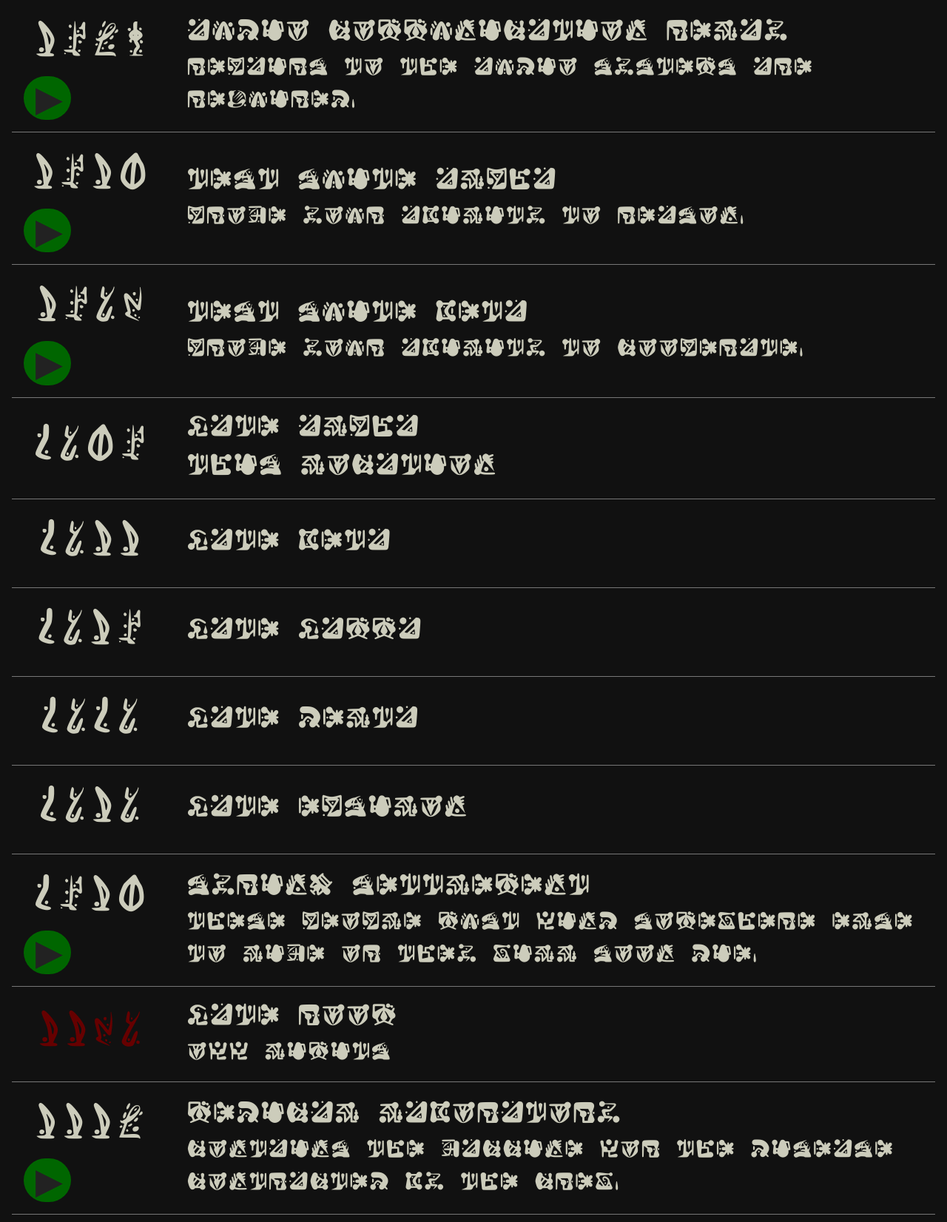
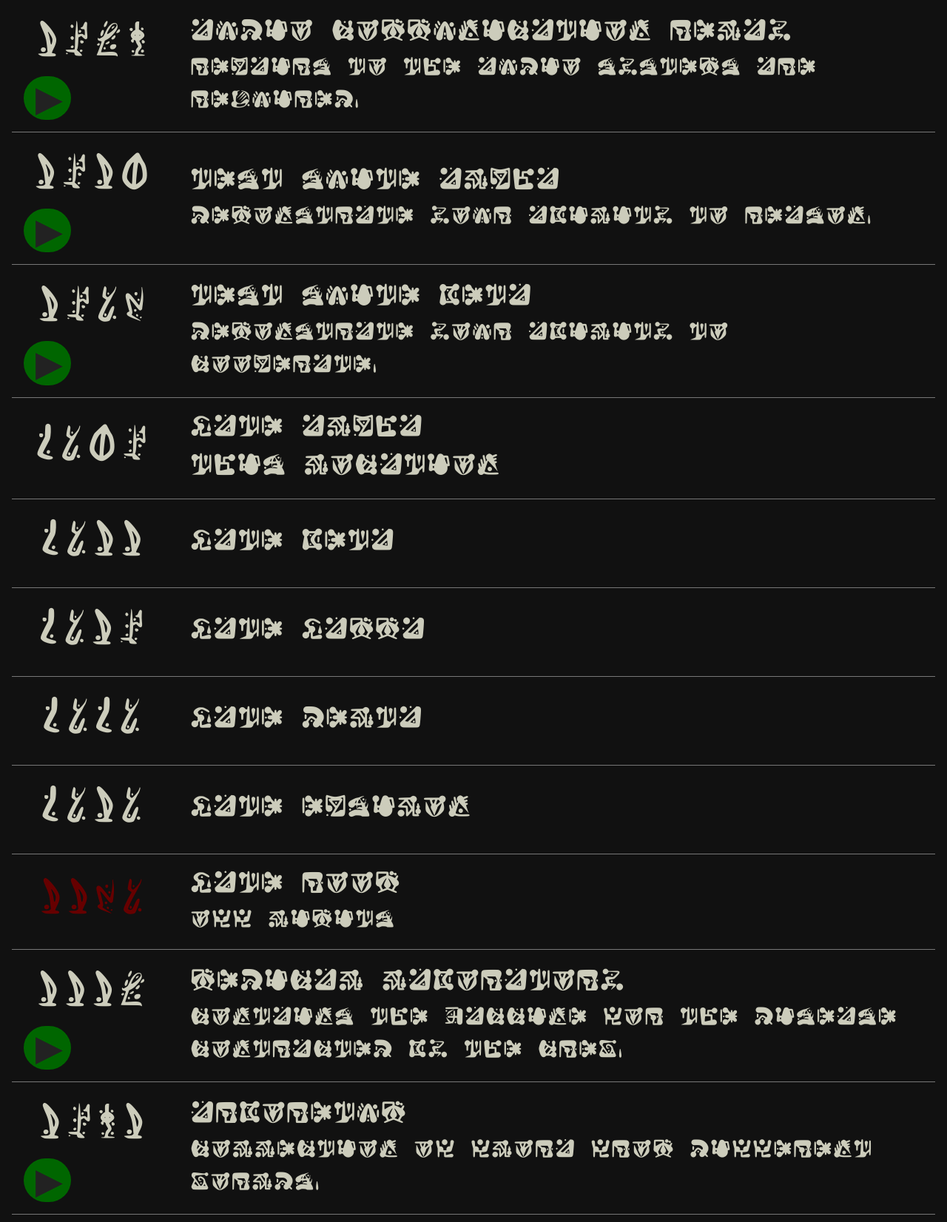
Before and after one commit to indefinitedevil/aztlan-console, a PHP site: page /rings.php in a window 1280 px wide. Shown: the whole page at 74% size. Run offline with PHP 8.4, Linux system fonts and the light colour scheme.

Commit message:
encounter updates

```diff
--- a/rings.php
+++ b/rings.php
@@ -8,46 +8,57 @@ $trials1 = [
 		'code' => 1796,
 		'name' => 'Audio Communication Relay',
 		'info' => 'Repairs to the audio systems are required.',
-        'audio' => '1796',
+        'audio' => 'audio-repair',
 	],
 	[
 		'code' => 1710,
 		'name' => 'Test Suite Alpha',
-		'info' => 'Prove your ability to reason.',
-        'audio' => '1710',
+		'info' => 'Demonstrate your ability to reason.',
+        'audio' => 'reason',
 	],
 	[
 		'code' => 1735,
 		'name' => 'Test Suite Beta',
-		'info' => 'Prove your ability to cooperate.',
-        'audio' => '1735',
+		'info' => 'Demonstrate your ability to cooperate.',
+        'audio' => 'cooperate',
 	],
 ];
-//$trials1 = [];
 $trials2 = [
 	[
-		'code' => 1796,
-		'name' => 'Audio Communication Relay',
-		'info' => 'Repairs to the audio systems are required.',
-        'audio' => '1796',
+		'code' => 2710,
+		'name' => 'Syrinx Settlement',
+		'info' => 'These people must find somewhere else to live or they will soon die.',
+        'audio' => 'syrinx',
+	],
+];
+$trials3 = [
+	[
+		'code' => 2783,
+		'name' => 'Near Syrinx Settlement',
+		'info' => 'One of the humans is injured and requires assistance.',
+        'audio' => 'rescue',
 	],
 	[
-		'code' => 1710,
-		'name' => 'Test Suite Alpha',
-		'info' => 'Prove your ability to reason.',
-        'audio' => '1710',
+		'code' => 1332,
+		'name' => 'Secure Vault',
+		'info' => 'Components inside could be utilised in repairs.',
+        'audio' => 'vault',
+	],
+];
+$trials4 = [
+	[
+		'code' => 1723,
+		'name' => 'Test Suite Gamma',
+		'info' => 'Demonstrate your ability to reason.',
+        'audio' => 'reason',
 	],
 	[
-		'code' => 1735,
-		'name' => 'Test Suite Beta',
-		'info' => 'Prove your ability to cooperate.',
-        'audio' => '1735',
+		'code' => 1732,
+		'name' => 'Test Suite Delta',
+		'info' => 'Demonstrate your ability to reason.',
+        'audio' => 'reason',
 	],
 ];
-$trials2 = [];
-$trials3 = [];
-$trials4 = [];
-$trials5 = [];
 $locations = [
 	[
 		'code' => 2307,
@@ -75,12 +86,6 @@ $locations = [
 		'info' => '',
 	],
 	[
-		'code' => 2710,
-		'name' => 'Syrinx Settlement',
-		'info' => 'These people must find somewhere else to live or they will soon die.',
-        'audio' => 'syrinx',
-	],
-	[
 		'code' => 1153,
 		'name' => 'Gate Room',
 		'info' => 'Off limits',
@@ -92,15 +97,13 @@ $locations = [
 		'info' => 'Contains the vaccine for the disease contracted by the crew.',
         'audio' => 'medical',
 	],
+	[
+		'code' => 1761,
+		'name' => 'Arboretum',
+		'info' => 'Collection of flora from different worlds.',
+        'audio' => 'arboretum',
+	],
 ];
-$locations = array_merge(
-	$trials1,
-	$trials2,
-	$trials3,
-	$trials4,
-	$trials5,
-	$locations,
-);
 $stasis = [
 	[
 		'code' => 1125,
@@ -122,6 +125,19 @@ $stasis = [
 	],
 ];
 //$locations = $stasis;
+//$trials1 = [];
+$trials2 = [];
+$trials3 = [];
+$trials4 = [];
+$trials5 = [];
+$locations = array_merge(
+	$trials1,
+	$trials2,
+	$trials3,
+	$trials4,
+	$trials5,
+	$locations,
+);
 locations($locations);
 ?>
 <?php
```
Also changed, not shown: 9 other files.
